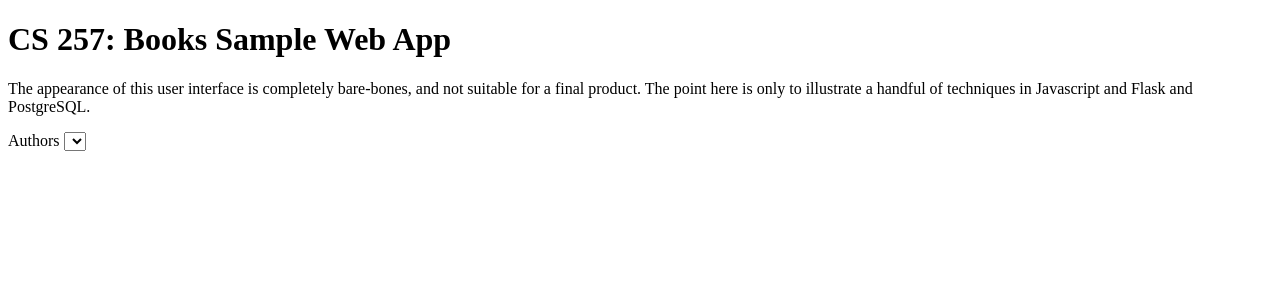
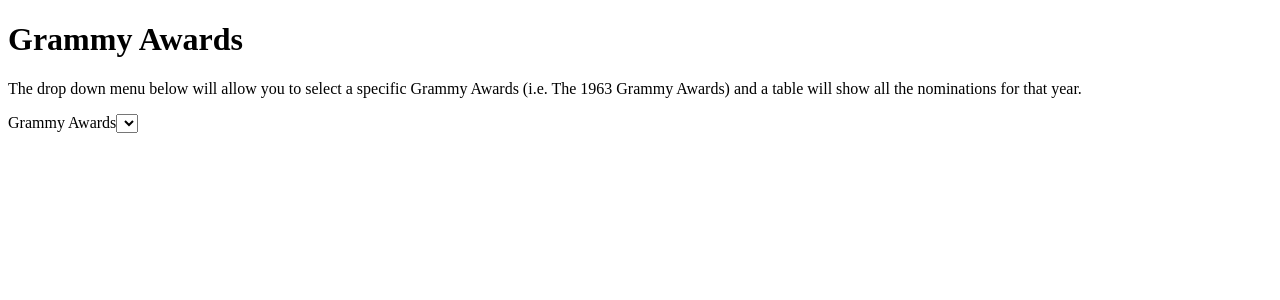
Before and after one commit to KristinA64/cs257, a Flask app: page / in a window 1280 px wide. Shown: the top 300 px of the page. Run offline with Flask 2, Linux system fonts and the light colour scheme; data that the repository does not hold is empty; parts of the project's set-up code (start-up, migrations or seed data) failed here and were passed over; some libraries are stand-ins or nearby versions.

Commit message:
edits to index.html

```diff
--- a/webapp/templates/index.html
+++ b/webapp/templates/index.html
@@ -42,17 +42,16 @@
     <link rel="stylesheet" type="text/css" href="{{ url_for('static', filename='books.css') }}" />
     <script type="text/javascript" src="{{ url_for('static', filename='books.js') }}" ></script>
     <link rel="shortcut icon" href="{{ url_for('static', filename='favicon.ico') }}" />
-    <title>CS 257: Software Design</title>
+    <title>Grammy Awards</title>
 </head>
 
 <body>
-    <h1>CS 257: Books Sample Web App</h1>
-    <p>The appearance of this user interface is completely bare-bones, and
-    not suitable for a final product. The point here is only to illustrate a
-    handful of techniques in Javascript and Flask and PostgreSQL.</p>
+    <h1>Grammy Awards</h1>
+    <p>The drop down menu below will allow you to select a specific Grammy Awards (i.e. The 1963 Grammy Awards)
+       and a table will show all the nominations for that year.</p>
 
-    <p>Authors <select id="author_selector"></select></p>
+    <p>Grammy Awards<select id="grammy_selector"></select></p>
 
-    <p><table id="books_table"></table></p>
+    <p><table id=""></table></p>
 </body>
 </html>
```
